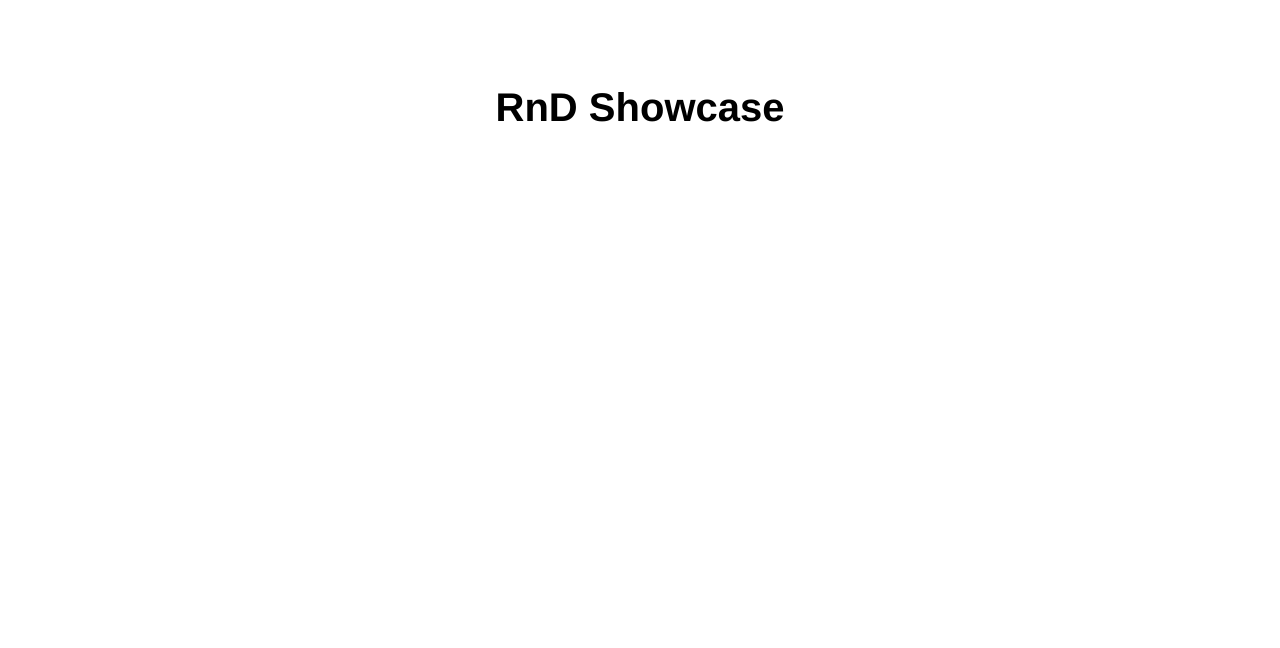
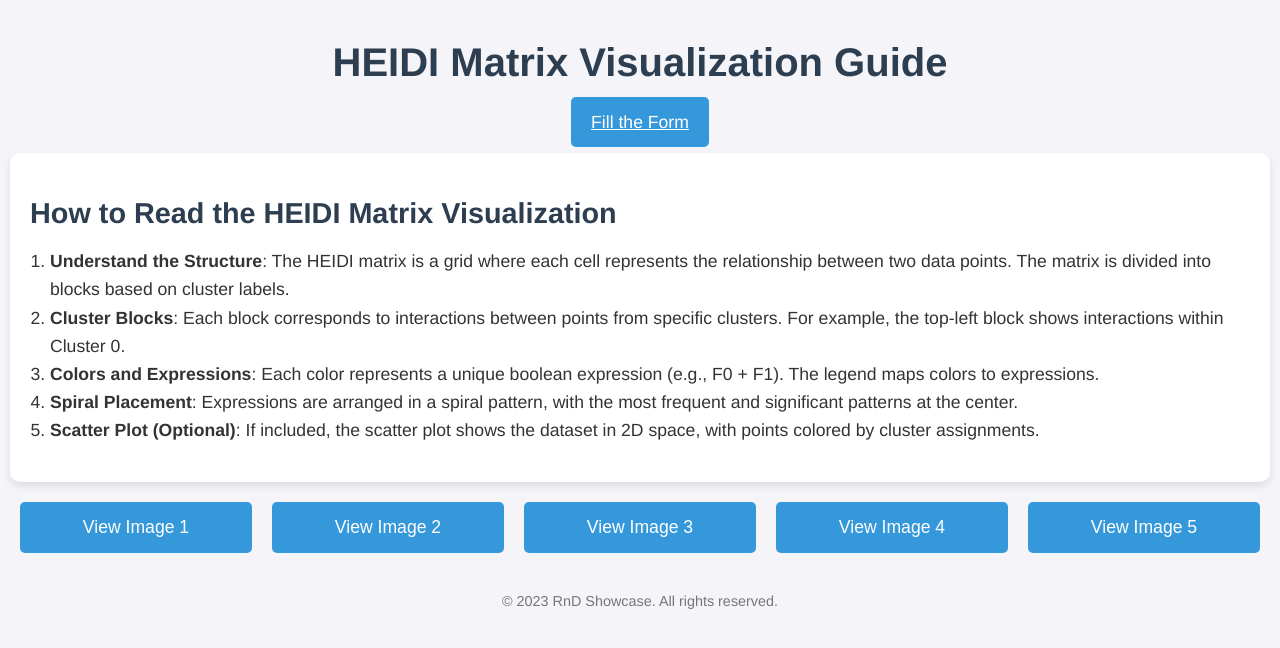
Before and after one commit to TanishG03/RnD-Showcase-2025, a plain HTML site: page index.html in a window 1280 px wide. Drawn offline with Linux system fonts and the light colour scheme.

Commit message:
added website

```diff
--- a/index.html
+++ b/index.html
@@ -3,19 +3,139 @@
 <head>
     <meta charset="UTF-8">
     <meta name="viewport" content="width=device-width, initial-scale=1.0">
-    <title>RnD Showcase</title>
+    <title>HEIDI Matrix Visualization Guide</title>
     <style>
         body {
-            font-family: Helvetica, Arial, sans-serif;
+            font-family: 'Helvetica', Arial, sans-serif;
+            margin: 0;
+            padding: 0;
+            background-color: #f4f4f9;
+            color: #333;
             text-align: center;
-            padding: 50px;
         }
         h1 {
             font-size: 2.5em;
+            margin-top: 20px;
+            color: #2c3e50;
+        }
+        .container {
+            max-width: 1400px; /* Increased width */
+            margin: 0 auto;
+            padding: 20px 10px; /* Reduced side padding */
+        }
+        .button-row {
+            display: flex;
+            justify-content: space-between;
+            margin: 20px 0;
+        }
+        .button {
+            flex: 1;
+            margin: 0 10px;
+            padding: 15px 20px;
+            font-size: 1.1em;
+            color: #fff;
+            background-color: #3498db;
+            border: none;
+            border-radius: 5px;
+            cursor: pointer;
+            transition: background-color 0.3s ease;
+        }
+        .button:hover {
+            background-color: #2980b9;
+        }
+        .instructions {
+            text-align: left;
+            background-color: #fff;
+            padding: 20px;
+            border-radius: 10px;
+            box-shadow: 0 4px 8px rgba(0, 0, 0, 0.1);
+            margin: 20px 0;
+        }
+        .instructions h2 {
+            font-size: 1.8em;
+            color: #2c3e50;
+            margin-bottom: 10px;
+        }
+        .instructions ol {
+            font-size: 1.1em;
+            line-height: 1.6;
+            padding-left: 20px;
+        }
+        .image-container {
+            margin: 20px 0;
+            display: none; /* Initially hidden */
+        }
+        .image-container img {
+            width: 100%;
+            border-radius: 10px;
+            box-shadow: 0 4px 8px rgba(0, 0, 0, 0.1);
+        }
+        .footer {
+            margin-top: 40px;
+            font-size: 0.9em;
+            color: #777;
         }
     </style>
 </head>
 <body>
-    <h1>RnD Showcase</h1>
+    <div class="container">
+        <h1>HEIDI Matrix Visualization Guide</h1>
+        <a href="https://docs.google.com/forms/d/e/1FAIpQLSdquOgHN1O6K_qH3mopKG8ZLWDTF5ylwghCmU5CZ_tdQvo0_g/viewform?usp=dialog" class="button" style="width: 100%; margin-bottom: 20px;">Fill the Form</a>
+
+        <div class="instructions">
+            <h2>How to Read the HEIDI Matrix Visualization</h2>
+            <ol>
+                <li><strong>Understand the Structure</strong>: The HEIDI matrix is a grid where each cell represents the relationship between two data points. The matrix is divided into blocks based on cluster labels.</li>
+                <li><strong>Cluster Blocks</strong>: Each block corresponds to interactions between points from specific clusters. For example, the top-left block shows interactions within Cluster 0.</li>
+                <li><strong>Colors and Expressions</strong>: Each color represents a unique boolean expression (e.g., F0 + F1). The legend maps colors to expressions.</li>
+                <li><strong>Spiral Placement</strong>: Expressions are arranged in a spiral pattern, with the most frequent and significant patterns at the center.</li>
+                <li><strong>Scatter Plot (Optional)</strong>: If included, the scatter plot shows the dataset in 2D space, with points colored by cluster assignments.</li>
+            </ol>
+        </div>
+
+        <div class="button-row">
+            <button class="button" onclick="showImage('image1')">View Image 1</button>
+            <button class="button" onclick="showImage('image2')">View Image 2</button>
+            <button class="button" onclick="showImage('image3')">View Image 3</button>
+            <button class="button" onclick="showImage('image4')">View Image 4</button>
+            <button class="button" onclick="showImage('image5')">View Image 5</button>
+        </div>
+
+        <div id="image1" class="image-container">
+            <img src="250.png" alt="HEIDI Matrix Example 1">
+        </div>
+        <div id="image2" class="image-container">
+            <img src="250(2).png" alt="HEIDI Matrix Example 2">
+        </div>
+        <div id="image3" class="image-container">
+            <img src="250(3).png" alt="HEIDI Matrix Example 3">
+        </div>
+        <div id="image4" class="image-container">
+            <img src="250_6dim.png" alt="HEIDI Matrix Example 4">
+        </div>
+        <div id="image5" class="image-container">
+            <img src="5000.png" alt="HEIDI Matrix Example 5">
+        </div>
+
+        <div class="footer">
+            <p>© 2023 RnD Showcase. All rights reserved.</p>
+        </div>
+    </div>
+
+    <script>
+        function showImage(imageId) {
+            // Hide all images first
+            const images = document.querySelectorAll('.image-container');
+            images.forEach(image => {
+                image.style.display = 'none';
+            });
+
+            // Show the selected image
+            const selectedImage = document.getElementById(imageId);
+            if (selectedImage) {
+                selectedImage.style.display = 'block';
+            }
+        }
+    </script>
 </body>
 </html>
```
Also changed, not shown: 250(2).png (added), 250(3).png (added), 250.png (added), 250_6dim.png (added), 5000.png (added).
